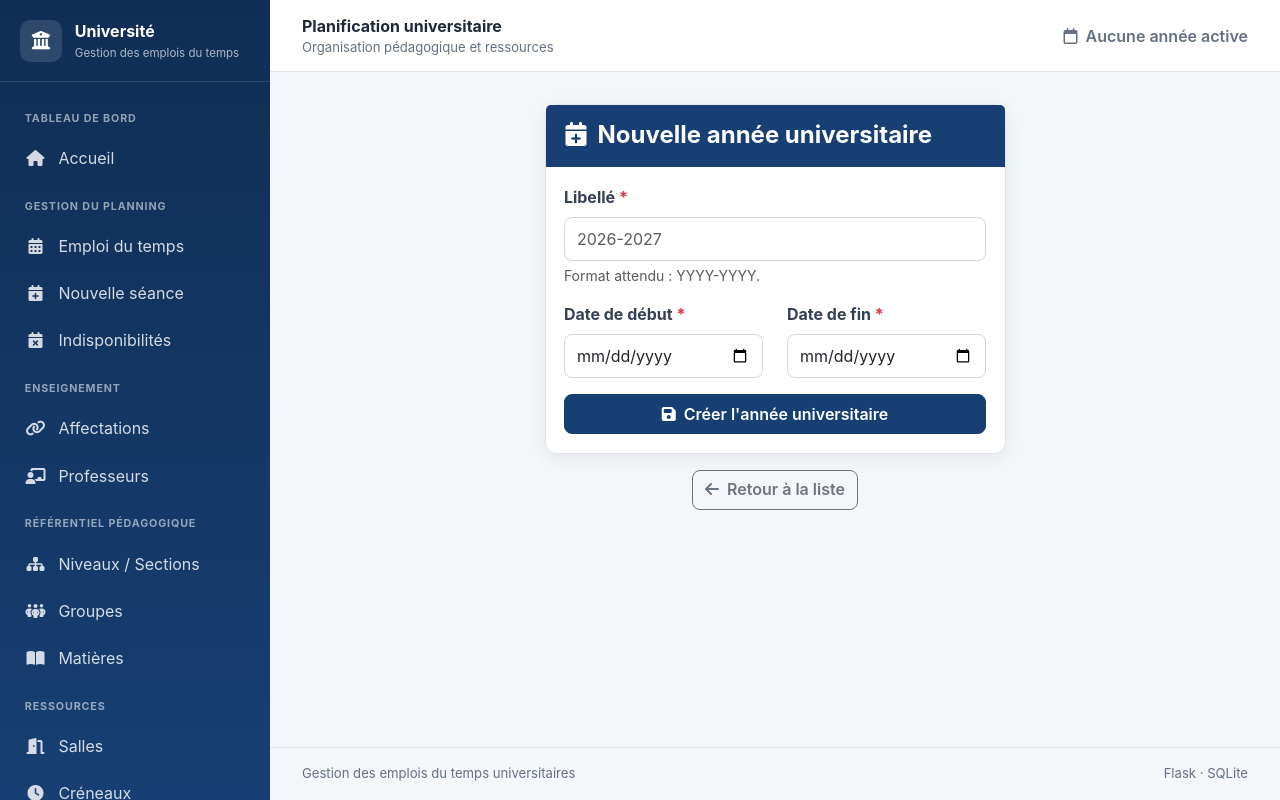
After one commit to bendhibasassi/emploi_du_temps, a Flask app: page /annees-universitaires/ajouter in a window 1280 px wide. The commit adds this page. Run offline with Flask 3, Linux system fonts and the light colour scheme.

Commit message:
Ajoute la gestion de l'année universitaire de travail

```diff
--- a/app/routes.py
+++ b/app/routes.py
@@ -6,6 +6,7 @@ import re
 import pandas as pd
 from flask import Blueprint, render_template, request, redirect, url_for, flash, send_file
 from sqlalchemy import or_
+from sqlalchemy.exc import SQLAlchemyError
 from sqlalchemy.orm import joinedload, selectinload
 from app import db
 from app.models import (
@@ -146,6 +147,25 @@ def codes_salles_officielles_disponibles():
     }
     return [code for code in REFERENTIEL_SALLES if code not in codes_utilises]
 
+
+def determiner_annee_consultation():
+    """Retourne l'année demandée, sinon l'année active, sinon aucune."""
+    annee_brute = request.args.get('annee_id')
+    if annee_brute is None:
+        annee_brute = request.args.get('annee')
+
+    if annee_brute and annee_brute.strip():
+        try:
+            return int(annee_brute), False
+        except ValueError:
+            return -1, False
+
+    annee_active = AnneeUniversitaire.query.filter_by(active=True).first()
+    return (
+        annee_active.id_annee if annee_active else None,
+        annee_active is None
+    )
+
 main = Blueprint('main', __name__)
 
 # JOURS de la semaine
@@ -186,23 +206,36 @@ def index():
     """Tableau de bord"""
     annees = AnneeUniversitaire.query.all()
     annee_active = AnneeUniversitaire.query.filter_by(active=True).first()
+    annee_id = annee_active.id_annee if annee_active else None
     professeurs = Professeur.query.all()
     matieres = Matiere.query.all()
     sections = Section.query.all()
     groupes = Groupe.query.all()
-    affectations = Affectation.query.all()
     salles = Salle.query.all()
-    seances = Seance.query.all()
-    affectations_sans_seance = Affectation.query.outerjoin(Seance).filter(
-        Seance.id_seance.is_(None)
-    ).count()
-    matieres_sans_affectation = Matiere.query.outerjoin(Affectation).filter(
-        Affectation.id_affectation.is_(None)
-    ).count()
-    professeurs_sans_affectation = Professeur.query.outerjoin(Affectation).filter(
-        Affectation.id_affectation.is_(None)
-    ).count()
-    indisponibilites = Indisponibilite.query.count()
+
+    if annee_id is None:
+        affectations = []
+        seances = []
+        affectations_sans_seance = 0
+        matieres_sans_affectation = 0
+        professeurs_sans_affectation = 0
+        indisponibilites = 0
+    else:
+        affectations = Affectation.query.filter_by(id_annee=annee_id).all()
+        seances = Seance.query.filter_by(id_annee=annee_id).all()
+        affectations_sans_seance = Affectation.query.outerjoin(Seance).filter(
+            Affectation.id_annee == annee_id,
+            Seance.id_seance.is_(None)
+        ).count()
+        matieres_sans_affectation = Matiere.query.filter(
+            ~Matiere.affectations.any(Affectation.id_annee == annee_id)
+        ).count()
+        professeurs_sans_affectation = Professeur.query.filter(
+            ~Professeur.affectations.any(Affectation.id_annee == annee_id)
+        ).count()
+        indisponibilites = Indisponibilite.query.filter_by(
+            id_annee=annee_id
+        ).count()
 
     return render_template('index.html',
         annees=annees,
@@ -245,7 +278,7 @@ def affectations():
     ).distinct().order_by(Affectation.semestre).all()]
     types_list = ('CM', 'TD', 'TP')
 
-    annee_id = request.args.get('annee_id', type=int)
+    annee_id, aucune_annee_active = determiner_annee_consultation()
     niveau_id = request.args.get('niveau_id', type=int)
     section_id = request.args.get('section_id', type=int)
     professeur_id = request.args.get('professeur_id', type=int)
@@ -263,7 +296,9 @@ def affectations():
         selectinload(Affectation.seances),
     )
 
-    if annee_id is not None:
+    if aucune_annee_active:
+        query = query.filter(Affectation.id_affectation.is_(None))
+    elif annee_id is not None:
         query = query.filter(Affectation.id_annee == annee_id)
     if niveau_id is not None:
         query = query.join(
@@ -315,6 +350,7 @@ def affectations():
         semestres=semestres_list,
         types_enseignement=types_list,
         annee_id=annee_id,
+        aucune_annee_active=aucune_annee_active,
         niveau_id=niveau_id,
         section_id=section_id,
         professeur_id=professeur_id,
@@ -349,6 +385,80 @@ def annees_universitaires():
         AnneeUniversitaire.date_debut.desc()
     ).all()
     return render_template('annees_universitaires.html', annees=annees_list)
+
+
+@main.route('/annees-universitaires/ajouter', methods=['GET', 'POST'])
+def ajouter_annee_universitaire():
+    """Créer une année universitaire initialement inactive."""
+    if request.method == 'POST':
+        libelle = request.form.get('libelle', '').strip()
+        date_debut_texte = request.form.get('date_debut', '').strip()
+        date_fin_texte = request.form.get('date_fin', '').strip()
+
+        if not libelle or not date_debut_texte or not date_fin_texte:
+            flash('Tous les champs sont obligatoires.', 'danger')
+            return render_template('ajouter_annee_universitaire.html')
+
+        if not re.fullmatch(r'\d{4}-\d{4}', libelle):
+            flash('Le libellé doit respecter le format YYYY-YYYY (exemple : 2026-2027).', 'danger')
+            return render_template('ajouter_annee_universitaire.html')
+
+        if AnneeUniversitaire.query.filter_by(libelle=libelle).first():
+            flash(f'L\'année universitaire {libelle} existe déjà.', 'danger')
+            return render_template('ajouter_annee_universitaire.html')
+
+        try:
+            date_debut = datetime.strptime(date_debut_texte, '%Y-%m-%d').date()
+            date_fin = datetime.strptime(date_fin_texte, '%Y-%m-%d').date()
+        except ValueError:
+            flash('Les dates saisies sont invalides.', 'danger')
+            return render_template('ajouter_annee_universitaire.html')
+
+        if date_debut >= date_fin:
+            flash('La date de début doit être strictement antérieure à la date de fin.', 'danger')
+            return render_template('ajouter_annee_universitaire.html')
+
+        annee = AnneeUniversitaire(
+            libelle=libelle,
+            date_debut=date_debut,
+            date_fin=date_fin,
+            active=False
+        )
+        db.session.add(annee)
+        db.session.commit()
+        flash(f'Année universitaire {libelle} créée avec succès. Elle est inactive.', 'success')
+        return redirect(url_for('main.annees_universitaires'))
+
+    return render_template('ajouter_annee_universitaire.html')
+
+
+@main.route('/annees-universitaires/<int:id_annee>/activer', methods=['POST'])
+def activer_annee_universitaire(id_annee):
+    """Définir une année comme unique année de travail."""
+    annee = AnneeUniversitaire.query.get_or_404(id_annee)
+    etait_deja_active = bool(annee.active)
+
+    try:
+        AnneeUniversitaire.query.update(
+            {AnneeUniversitaire.active: False},
+            synchronize_session=False
+        )
+        AnneeUniversitaire.query.filter_by(id_annee=id_annee).update(
+            {AnneeUniversitaire.active: True},
+            synchronize_session=False
+        )
+        db.session.commit()
+    except SQLAlchemyError:
+        db.session.rollback()
+        flash('Impossible de modifier l\'année de travail.', 'danger')
+        return redirect(url_for('main.annees_universitaires'))
+
+    if etait_deja_active:
+        flash(f'{annee.libelle} est déjà l\'année de travail.', 'info')
+    else:
+        flash(f'{annee.libelle} est maintenant l\'année de travail.', 'success')
+    return redirect(url_for('main.annees_universitaires'))
+
 
 @main.route('/ajouter_seance', methods=['GET', 'POST'])
 def ajouter_seance():
@@ -703,7 +813,17 @@ def supprimer_seance(id_seance):
 @main.route('/emploi_du_temps')
 def emploi_du_temps():
     """Afficher l'emploi du temps"""
-    seances = Seance.query.all()
+    annees_list = AnneeUniversitaire.query.order_by(
+        AnneeUniversitaire.date_debut.desc()
+    ).all()
+    annee_id, aucune_annee_active = determiner_annee_consultation()
+
+    query = Seance.query
+    if aucune_annee_active:
+        query = query.filter(Seance.id_seance.is_(None))
+    elif annee_id is not None:
+        query = query.filter(Seance.id_annee == annee_id)
+    seances = query.all()
 
     planning = []
     for seance in seances:
@@ -732,7 +852,13 @@ def emploi_du_temps():
 
     planning = sorted(planning, key=lambda x: (list(JOURS.values()).index(x['jour']) if x['jour'] in JOURS.values() else 99, x['debut']))
 
-    return render_template('emploi_du_temps.html', planning=planning)
+    return render_template(
+        'emploi_du_temps.html',
+        planning=planning,
+        annees=annees_list,
+        annee_id=annee_id,
+        aucune_annee_active=aucune_annee_active
+    )
 
 @main.route('/professeurs')
 def professeurs():
@@ -771,10 +897,21 @@ def affectations_professeur(id_professeur):
 def emploi_du_temps_professeur(id_professeur):
     """Afficher l'emploi du temps individuel, sans modifier les séances."""
     professeur = Professeur.query.get_or_404(id_professeur)
-    seances = Seance.query.join(Affectation).filter(
+    annees_disponibles = AnneeUniversitaire.query.order_by(
+        AnneeUniversitaire.date_debut.desc()
+    ).all()
+    annee_id, aucune_annee_active = determiner_annee_consultation()
+
+    query = Seance.query.join(Affectation).filter(
         Affectation.id_professeur == id_professeur,
         Seance.statut != 'ANNULEE'
-    ).options(
+    )
+    if aucune_annee_active:
+        query = query.filter(Seance.id_seance.is_(None))
+    elif annee_id is not None:
+        query = query.filter(Seance.id_annee == annee_id)
+
+    seances = query.options(
         joinedload(Seance.affectation).joinedload(Affectation.annee),
         joinedload(Seance.affectation).joinedload(Affectation.matiere),
         joinedload(Seance.affectation).joinedload(Affectation.section).joinedload(Section.niveau),
@@ -797,7 +934,8 @@ def emploi_du_temps_professeur(id_professeur):
         {seance.creneau for seance in seances},
         key=lambda creneau: (creneau.heure_debut, creneau.heure_fin)
     )
-    annees = sorted({seance.affectation.annee.libelle for seance in seances})
+    annee_selectionnee = (AnneeUniversitaire.query.get(annee_id)
+                          if annee_id and annee_id > 0 else None)
 
     return render_template(
         'emploi_du_temps_professeur.html',
@@ -805,7 +943,10 @@ def emploi_du_temps_professeur(id_professeur):
         seances=seances,
         jours_affiches=jours_affiches,
         creneaux=creneaux,
-        annees=annees
+        annees_disponibles=annees_disponibles,
+        annee_id=annee_id,
+        annee_selectionnee=annee_selectionnee,
+        aucune_annee_active=aucune_annee_active
     )
 
 @main.route('/ajouter_professeur', methods=['GET', 'POST'])
@@ -1483,11 +1624,27 @@ def supprimer_matiere(id_matiere):
 @main.route('/indisponibilites')
 def indisponibilites():
     """Liste des indisponibilités"""
-    indispos = Indisponibilite.query.order_by(
+    annees = AnneeUniversitaire.query.order_by(
+        AnneeUniversitaire.date_debut.desc()
+    ).all()
+    annee_id, aucune_annee_active = determiner_annee_consultation()
+    query = Indisponibilite.query
+    if aucune_annee_active:
+        query = query.filter(Indisponibilite.id_indisponibilite.is_(None))
+    elif annee_id is not None:
+        query = query.filter(Indisponibilite.id_annee == annee_id)
+    indispos = query.order_by(
         Indisponibilite.jour,
         Indisponibilite.id_creneau
     ).all()
-    return render_template('indisponibilites.html', indispos=indispos, JOURS=JOURS)
+    return render_template(
+        'indisponibilites.html',
+        indispos=indispos,
+        annees=annees,
+        annee_id=annee_id,
+        aucune_annee_active=aucune_annee_active,
+        JOURS=JOURS
+    )
 
 
 @main.route('/indisponibilite/ajouter', methods=['GET', 'POST'])
@@ -1510,7 +1667,9 @@ def ajouter_indisponibilite():
 
         if existing:
             flash('⚠️ Cette indisponibilité existe déjà !', 'warning')
-            return redirect(url_for('main.ajouter_indisponibilite'))
+            return redirect(url_for(
+                'main.ajouter_indisponibilite', annee_id=id_annee
+            ))
 
         indispo = Indisponibilite(
             id_annee=id_annee,
@@ -1536,18 +1695,23 @@ def ajouter_indisponibilite():
             )
             prof = Professeur.query.get(id_professeur)
             flash(f'✅ Indisponibilité ajoutée pour {prof.prenom} {prof.nom}', 'success')
-            return redirect(url_for('main.indisponibilites'))
+            return redirect(url_for('main.indisponibilites', annee_id=id_annee))
         except Exception as e:
             db.session.rollback()
             flash(f'❌ Erreur : {e}', 'danger')
 
-    annees = AnneeUniversitaire.query.all()
+    annees = AnneeUniversitaire.query.order_by(
+        AnneeUniversitaire.date_debut.desc()
+    ).all()
+    annee_id, aucune_annee_active = determiner_annee_consultation()
     professeurs = Professeur.query.filter_by(actif=True).all()
     creneaux = Creneau.query.order_by(Creneau.ordre).all()
 
     return render_template(
         'ajouter_indisponibilite.html',
         annees=annees,
+        annee_id=annee_id,
+        aucune_annee_active=aucune_annee_active,
         professeurs=professeurs,
         creneaux=creneaux,
         JOURS=JOURS
--- a/app/templates/affectations.html
+++ b/app/templates/affectations.html
@@ -5,11 +5,14 @@
     <div><h1>Affectations</h1><p>Qui enseigne quoi, à quelle section ou quel groupe.</p></div>
     <span class="badge bg-primary fs-6">{{ pagination.total }} résultat(s) sur {{ total_affectations }}</span>
 </div>
+{% if aucune_annee_active %}
+<div class="alert alert-warning">Aucune année de travail active. Activez une année universitaire pour consulter ses affectations.</div>
+{% endif %}
 <form method="GET" class="row g-2 align-items-end mb-4">
     <div class="col-md-3">
         <label for="annee_id" class="form-label">Année universitaire</label>
         <select name="annee_id" id="annee_id" class="form-select">
-            <option value="">Toutes les années</option>
+            <option value="">Année de travail (par défaut)</option>
             {% for annee in annees %}<option value="{{ annee.id_annee }}" {% if annee_id == annee.id_annee %}selected{% endif %}>{{ annee.libelle }}</option>{% endfor %}
         </select>
     </div>
--- /dev/null
+++ b/app/templates/ajouter_annee_universitaire.html
@@ -0,0 +1,44 @@
+{% extends "base.html" %}
+{% block title %}Nouvelle année universitaire{% endblock %}
+{% block content %}
+<div class="row">
+    <div class="col-md-8 col-lg-6 mx-auto">
+        <div class="card">
+            <div class="card-header bg-primary text-white">
+                <h4 class="mb-0"><i class="fas fa-calendar-plus me-1"></i> Nouvelle année universitaire</h4>
+            </div>
+            <div class="card-body">
+                <form method="POST">
+                    <div class="mb-3">
+                        <label for="libelle" class="form-label">Libellé <span class="text-danger">*</span></label>
+                        <input type="text" name="libelle" id="libelle" class="form-control"
+                               value="{{ request.form.get('libelle', '') }}" placeholder="2026-2027"
+                               pattern="[0-9]{4}-[0-9]{4}" maxlength="9" required>
+                        <div class="form-text">Format attendu : YYYY-YYYY.</div>
+                    </div>
+                    <div class="row">
+                        <div class="col-md-6 mb-3">
+                            <label for="date_debut" class="form-label">Date de début <span class="text-danger">*</span></label>
+                            <input type="date" name="date_debut" id="date_debut" class="form-control"
+                                   value="{{ request.form.get('date_debut', '') }}" required>
+                        </div>
+                        <div class="col-md-6 mb-3">
+                            <label for="date_fin" class="form-label">Date de fin <span class="text-danger">*</span></label>
+                            <input type="date" name="date_fin" id="date_fin" class="form-control"
+                                   value="{{ request.form.get('date_fin', '') }}" required>
+                        </div>
+                    </div>
+                    <button type="submit" class="btn btn-primary w-100">
+                        <i class="fas fa-save me-1"></i> Créer l'année universitaire
+                    </button>
+                </form>
+            </div>
+        </div>
+        <div class="mt-3 text-center">
+            <a href="{{ url_for('main.annees_universitaires') }}" class="btn btn-outline-secondary">
+                <i class="fas fa-arrow-left me-1"></i> Retour à la liste
+            </a>
+        </div>
+    </div>
+</div>
+{% endblock %}
--- a/app/templates/ajouter_indisponibilite.html
+++ b/app/templates/ajouter_indisponibilite.html
@@ -9,13 +9,16 @@
                 <h4><i class="fas fa-ban"></i> Ajouter une indisponibilité</h4>
             </div>
             <div class="card-body">
+                {% if aucune_annee_active %}
+                <div class="alert alert-warning">Aucune année de travail active. Sélectionnez explicitement une année avant l'enregistrement.</div>
+                {% endif %}
                 <form method="POST">
                     <div class="mb-3">
                         <label for="id_annee" class="form-label">Année universitaire</label>
                         <select name="id_annee" id="id_annee" class="form-select" required>
                             <option value="">Sélectionner...</option>
                             {% for annee in annees %}
-                                <option value="{{ annee.id_annee }}">{{ annee.libelle }}</option>
+                                <option value="{{ annee.id_annee }}" {% if annee_id == annee.id_annee %}selected{% endif %}>{{ annee.libelle }}</option>
                             {% endfor %}
                         </select>
                     </div>
--- a/app/templates/base.html
+++ b/app/templates/base.html
@@ -41,7 +41,10 @@
         <header class="app-header">
             <button class="sidebar-toggle" id="sidebarToggle" type="button" aria-controls="appSidebar" aria-expanded="false" aria-label="Ouvrir le menu"><i class="fas fa-bars"></i></button>
             <div class="header-context"><span class="header-title">Planification universitaire</span><span class="header-subtitle">Organisation pédagogique et ressources</span></div>
-            <div class="academic-year"><i class="far fa-calendar"></i><span>2025–2026</span></div>
+            <div class="academic-year">
+                <i class="far fa-calendar"></i>
+                <span>{% if annee_active_globale %}Année de travail : {{ annee_active_globale.libelle }}{% else %}Aucune année active{% endif %}</span>
+            </div>
         </header>
         <main class="app-main" id="mainContent">
             {% with messages = get_flashed_messages(with_categories=true) %}
--- a/app/templates/index.html
+++ b/app/templates/index.html
@@ -11,6 +11,10 @@
         <a href="{{ url_for('main.ajouter_seance') }}" class="btn btn-secondary"><i class="fas fa-plus me-1"></i> Nouvelle séance</a>
     </div>
 </div>
+
+{% if not annee_active %}
+<div class="alert alert-warning">Aucune année de travail active. Les statistiques annuelles ne sont pas affichées.</div>
+{% endif %}
 
 <div class="row g-3">
     {% set indicateurs = [
```
Also changed, not shown: app/__init__.py (+10 -0 lines), app/templates/annees_universitaires.html (+21 -2 lines), app/templates/emploi_du_temps.html (+18 -0 lines), app/templates/emploi_du_temps_professeur.html (+21 -2 lines), app/templates/indisponibilites.html (+21 -2 lines).
